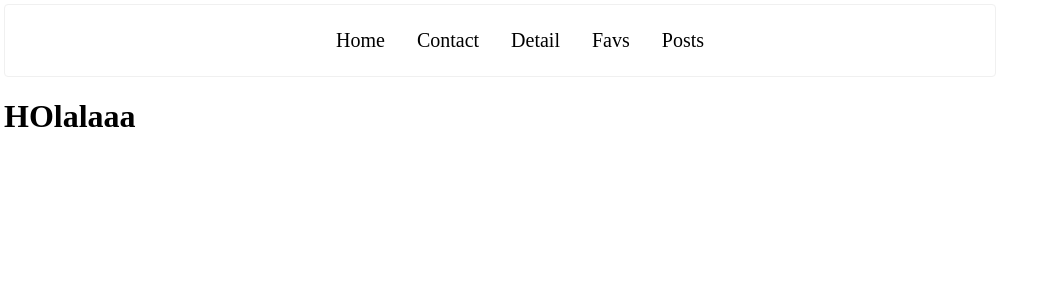
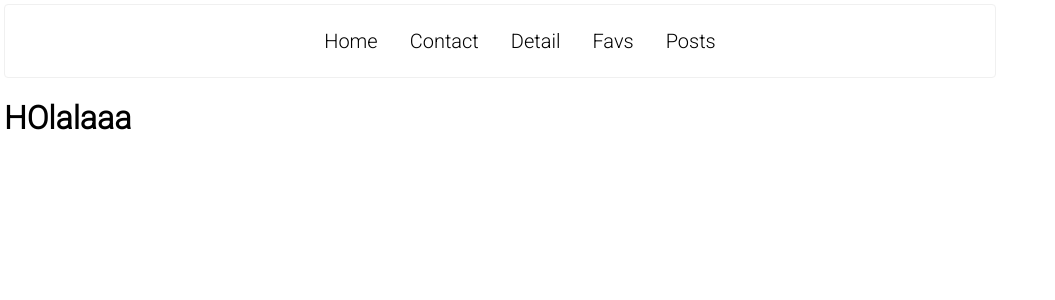
Before and after one commit to GonzaloGollo/Posts, a Next.js app: page / in a window 1280 px wide. Shown: the top 300 px of the page, without its empty margins (0-1055 px from the left). Built offline with nearby package versions, Linux system fonts and the light colour scheme.

Commit message:
Uso de next/font con fuentes google

```diff
--- a/package.json
+++ b/package.json
@@ -11,6 +11,7 @@
     "test:ci": "jest --ci"
   },
   "dependencies": {
+    "@next/font": "^13.4.8",
     "autoprefixer": "10.4.14",
     "eslint": "8.44.0",
     "eslint-config-next": "13.4.7",
@@ -18,6 +19,7 @@
     "postcss": "8.4.24",
     "react": "18.2.0",
     "react-dom": "18.2.0",
+    "selenium-webdriver": "^4.10.0",
     "standard": "^17.1.0",
     "tailwindcss": "3.3.2"
   },
@@ -29,7 +31,7 @@
     "@types/testing-library__jest-dom": "5.14.5",
     "jest": "29.5.0",
     "jest-environment-jsdom": "29.5.0",
-    "typescript": "4.9.5",
-    "standard": "^17.1.0"
+    "standard": "^17.1.0",
+    "typescript": "4.9.5"
   }
 }
--- a/src/app/(conBanner)/posts/[id]/LikeButton.jsx
+++ b/src/app/(conBanner)/posts/[id]/LikeButton.jsx
@@ -4,7 +4,7 @@ export function LikeButton({id}){
     const [liked, setLiked] = useState(false)
     return(
         <button onClick={() =>setLiked(!liked)}>
-            {liked ? '@' : '-'}
+            {liked ? '❤' : '🤍'}
         </button>
     )
 }
--- a/src/app/(conBanner)/posts/[id]/ListOfPosts.jsx
+++ b/src/app/(conBanner)/posts/[id]/ListOfPosts.jsx
@@ -19,8 +19,9 @@ export async function ListOfPosts() {
         <Link href='/posts.[id]' as={`/posts/${post.id}`}>
       <h2>{post.title}</h2>
       <p>{post.body}</p>
+      </Link>
       <LikeButton id={post.id} />
-      </Link>
+
     </article>
   ));
 }
--- a/src/app/layout.js
+++ b/src/app/layout.js
@@ -1,13 +1,24 @@
 import { Navigation } from "./components/Navigation";
 import globals from "./globals.css";
+import {Space_Grotesk, Roboto} from 'next/font/google'
 
+
+// const font = Space_Grotesk({
+//   subsets: ['latin'], // Si se usa el Next/font, en un proyecto que tiene tailwind, debe setearse el subset con este formato
+//   weight:['300','500' ,'400', '700']
+// })
+
+const font2 = Roboto({
+  subsets: ['latin'], // Si se usa el Next/font, en un proyecto que tiene tailwind, debe setearse el subset con este formato
+  weight:['100','300']
+})
 export default function RootLayout({ children }) {
   return (
     <html lang="en">
       <head>
-        <title>My first app with NextJS</title>
+        <title>🕳💥💢💥🕳💨</title>
       </head>
-      <body>
+      <body className={font2.className}>
         <Navigation/>
         {children}
       </body>
```
Also changed, not shown: 1 other file (tests, documents, lock files or other folders).
